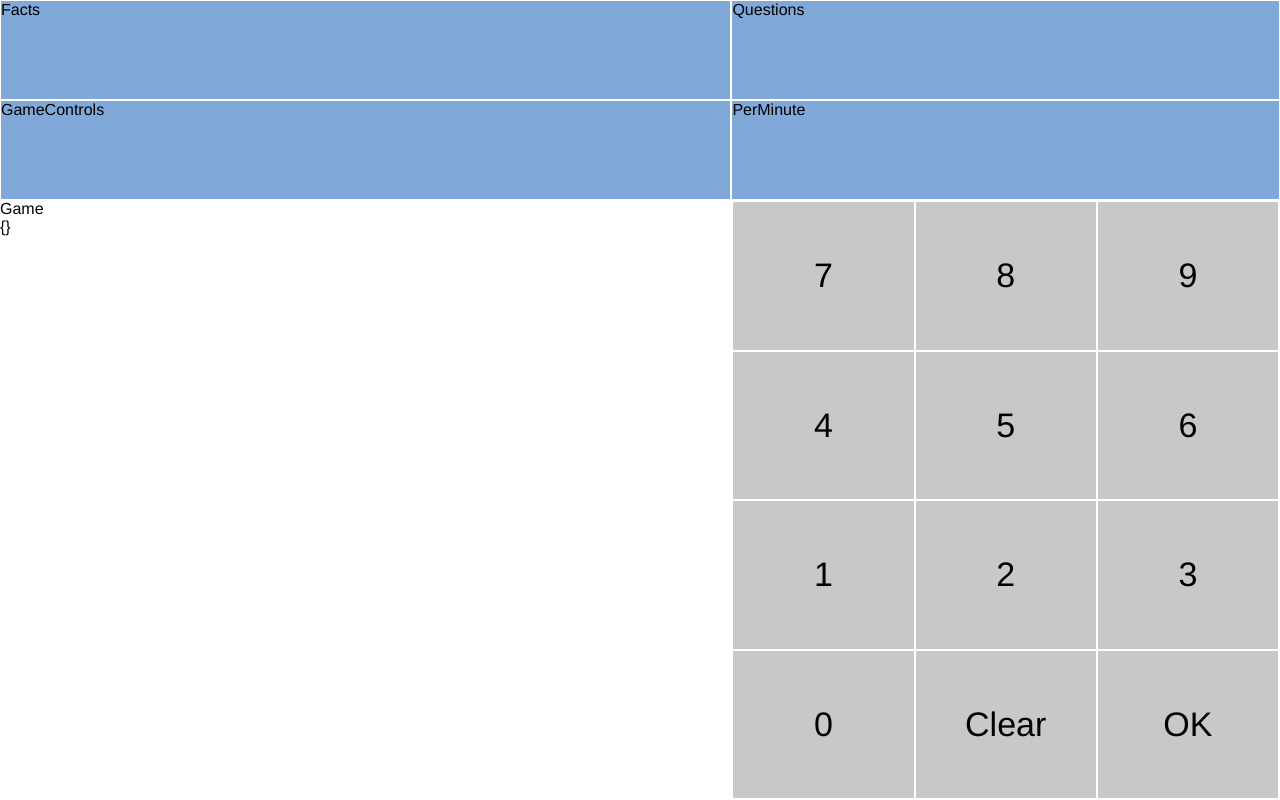
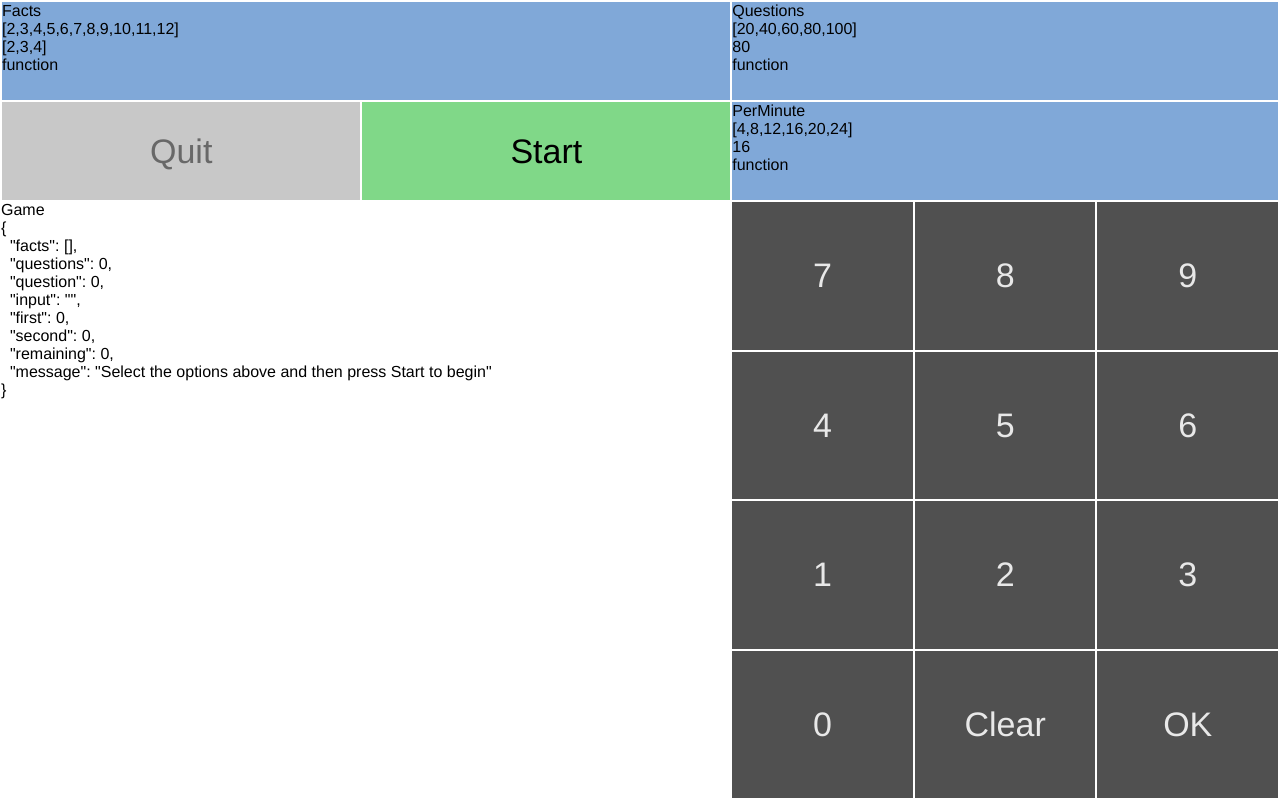
Before and after one commit to philrmass/times-too, a React app: page / in a window 1280 px wide. Built offline with nearby package versions, Linux system fonts and the light colour scheme; the HTML template or start-up script is replaced by a standard one.

Commit message:
add start, quit, and state

```diff
--- a/src/components/App.js
+++ b/src/components/App.js
@@ -1,4 +1,4 @@
-import React, { useReducer } from 'react';
+import React, { useReducer, useState } from 'react';
 import { useLocalStorage } from '../utilities/storage';
 import Facts from './Facts';
 import Game from './Game';
@@ -8,26 +8,110 @@ import PerMinute from './PerMinute';
 import Questions from './Questions';
 import styles from '../styles/App.module.css';
 
-function initGame() {
-  return {};
+function allFacts() {
+  return [2, 3, 4, 5, 6, 7, 8, 9, 10, 11, 12];
 }
 
-function gameReducer(state) {
-  switch (state.type) {
+function initGame() {
+  return {
+    facts: [],
+    questions: 0,
+    question: 0,
+    input: '',
+    first: 0,
+    second: 0,
+    remaining: 0,
+    message: 'Select the options above and then press Start to begin',
+  };
+}
+
+function gameReducer(state, action) {
+  switch (action.type) {
+    case 'start':
+      console.log('START');
+      const [first, second] = pickProblem(action.facts);
+      return {
+        ...initGame(),
+        facts: action.facts,
+        questions: action.questions,
+        first,
+        second,
+        message: '',
+      };
+    case 'input':
+      console.log('INPUT', action);
+      return state;
+    case 'clear':
+      console.log('CLEAR', action);
+      return state;
+    case 'submit':
+      console.log('SUBMIT', action);
+      return state;
+    case 'setTime':
+      console.log('SET-TIME', action.remaining);
+      return {
+        ...state,
+        remaining: action.remaining,
+      };
+    case 'quit':
+      console.log('QUIT');
+      return {
+        ...state,
+        remaining: 0,
+        message: 'You quit', //??? add custom message
+      };
     default:
       return state;
   }
 }
 
+function pickProblem(facts) {
+  const all = allFacts();
+  const fact = pick(facts);
+  const other = pick(all);
+  const order = pick([true, false]);
+
+  return order ? [fact, other] : [other, fact];
+}
+
+function pick(values) {
+  const index = Math.floor(values.length * Math.random());
+  console.log(`  PICK ${values[index]} from [${values}]`);
+  return values[index];
+}
+
 function App() {
-  const factsOptions = [2, 3, 4, 5, 6, 7, 8, 9, 10, 11, 12];
+  const factsOptions = allFacts();
   const questionsOptions = [20, 40, 60, 80, 100];
   const perMinuteOptions = [4, 8, 12, 16, 20, 24];
-  const [game, dispatchGame] = useReducer(gameReducer, initGame());
-  const [facts, setFacts] = useLocalStorage('TimesFacts', [2]);
+  const [game, dispatch] = useReducer(gameReducer, initGame());
+  const [endTime, setEndTime] = useState(0);
+  const [facts, setFacts] = useLocalStorage('TimesFacts', [2, 3, 4]);
   const [questions, setQuestions] = useLocalStorage('TimesQuestions', 80);
   const [perMinute, setPerMinute] = useLocalStorage('TimesPerMinute', 16);
 
+  function startTimer() {
+    const msPerS = 1000;
+    const msPerMin = 60 * msPerS;
+    const length = msPerMin * (questions / perMinute);
+    const now = Date.now();
+    const end = now + length;
+
+    setEndTime(end);
+    dispatch({ type: 'setTime', remaining: Math.ceil(length / msPerS) });
+  }
+
+  function start() {
+    dispatch({ type: 'start', facts, questions });
+    startTimer();
+  }
+
+  function quit() {
+    //??? stop timer
+    dispatch({ type: 'quit' });
+  }
+
+  console.log('  time', endTime && Math.round((endTime - Date.now()) / 1000));
   return (
     <div className={styles.page}>
       <div className={styles.leftColumn}>
@@ -37,6 +121,9 @@ function App() {
           setFacts={setFacts}
         />
         <GameControls
+          isPlaying={game.remaining > 0}
+          start={start}
+          quit={quit}
         />
         <div className={styles.main}>
           <Game
@@ -57,9 +144,9 @@ function App() {
         />
         <div className={styles.main}>
           <NumberPad
-            input={(value) => dispatchGame({ type: 'input', value })}
-            clear={() => dispatchGame({ type: 'input', value: '' })}
-            submit={(value) => dispatchGame({ type: 'submit', value })}
+            input={(value) => dispatch({ type: 'input', value })}
+            clear={() => dispatch({ type: 'input', value: '' })}
+            submit={(value) => dispatch({ type: 'submit', value })}
           />
         </div>
       </div>
--- a/src/components/Facts.js
+++ b/src/components/Facts.js
@@ -1,10 +1,25 @@
 import React from 'react';
+import PropTypes from 'prop-types';
 import styles from '../styles/Facts.module.css';
 
-function Facts() {
+function Facts({
+  factsOptions,
+  facts,
+  setFacts,
+}) {
   return (
-    <div className={styles.main}>Facts</div>
+    <div className={styles.main}>Facts
+      <div>{JSON.stringify(factsOptions)}</div>
+      <div>{JSON.stringify(facts)}</div>
+      <div>{typeof setFacts}</div>
+    </div>
   );
 }
 
+Facts.propTypes = {
+  factsOptions: PropTypes.arrayOf(PropTypes.number),
+  facts: PropTypes.arrayOf(PropTypes.number),
+  setFacts: PropTypes.func.isRequired,
+};
+
 export default Facts;
--- a/src/components/Game.js
+++ b/src/components/Game.js
@@ -9,7 +9,7 @@ function Game({
     <div className={styles.main}>
       Game
       <div>
-        {JSON.stringify(game)}
+        {JSON.stringify(game, null, 2)}
       </div>
     </div>
   );
--- a/src/components/GameControls.js
+++ b/src/components/GameControls.js
@@ -1,10 +1,36 @@
 import React from 'react';
+import PropTypes from 'prop-types';
 import styles from '../styles/GameControls.module.css';
 
-function GameControls() {
+function GameControls({
+  isPlaying,
+  start,
+  quit,
+}) {
   return (
-    <div className={styles.main}>GameControls</div>
+    <div className={styles.main}>
+      <button
+        className={`${styles.button} ${styles.quit}`}
+        disabled={!isPlaying}
+        onClick={quit}
+      >
+        Quit
+      </button>
+      <button
+        className={`${styles.button} ${styles.start}`}
+        disabled={isPlaying}
+        onClick={start}
+      >
+        Start
+      </button>
+    </div>
   );
 }
 
+GameControls.propTypes = {
+  isPlaying: PropTypes.bool.isRequired,
+  start: PropTypes.func.isRequired,
+  quit: PropTypes.func.isRequired,
+};
+
 export default GameControls;
--- a/src/components/PerMinute.js
+++ b/src/components/PerMinute.js
@@ -1,10 +1,25 @@
 import React from 'react';
+import PropTypes from 'prop-types';
 import styles from '../styles/PerMinute.module.css';
 
-function PerMinute() {
+function PerMinute({
+  perMinuteOptions,
+  perMinute,
+  setPerMinute,
+}) {
   return (
-    <div className={styles.main}>PerMinute</div>
+    <div className={styles.main}>PerMinute
+      <div>{JSON.stringify(perMinuteOptions)}</div>
+      <div>{JSON.stringify(perMinute)}</div>
+      <div>{typeof setPerMinute}</div>
+    </div>
   );
 }
 
+PerMinute.propTypes = {
+  perMinuteOptions: PropTypes.arrayOf(PropTypes.number),
+  perMinute: PropTypes.number,
+  setPerMinute: PropTypes.func.isRequired,
+};
+
 export default PerMinute;
--- a/src/components/Questions.js
+++ b/src/components/Questions.js
@@ -1,10 +1,25 @@
 import React from 'react';
+import PropTypes from 'prop-types';
 import styles from '../styles/Questions.module.css';
 
-function Questions() {
+function Questions({
+  questionsOptions,
+  questions,
+  setQuestions,
+}) {
   return (
-    <div className={styles.main}>Questions</div>
+    <div className={styles.main}>Questions
+      <div>{JSON.stringify(questionsOptions)}</div>
+      <div>{JSON.stringify(questions)}</div>
+      <div>{typeof setQuestions}</div>
+    </div>
   );
 }
 
+Questions.propTypes = {
+  questionsOptions: PropTypes.arrayOf(PropTypes.number),
+  questions: PropTypes.number,
+  setQuestions: PropTypes.func.isRequired,
+};
+
 export default Questions;
--- a/src/index.css
+++ b/src/index.css
@@ -1,6 +1,11 @@
 :root {
-  --bg-number-pad: #c8c8c8;
+  --bg-gray: #c8c8c8;
+  --bg-dark-gray: #505050;
+  --bg-red: #d88880;
+  --bg-green: #80d888;
   --bg-blue: #80a8d8;
+  --text-white: #e8e8e8;
+  --text-gray: #686868;
   --border: 1px solid white;
   --size-number-pad: 34px;
 }
--- a/src/styles/App.module.css
+++ b/src/styles/App.module.css
@@ -1,6 +1,7 @@
 .page {
   height: 100vh;
   display: flex;
+  border: var(--border);
 }
 
 .leftColumn {
--- a/src/styles/Game.module.css
+++ b/src/styles/Game.module.css
@@ -1,3 +1,4 @@
 .main {
   height: 100%;
+  white-space: pre;
 }
--- a/src/styles/GameControls.module.css
+++ b/src/styles/GameControls.module.css
@@ -1,5 +1,25 @@
 .main {
   height: 100px;
+  background: var(--bg-blue);
+  display: flex;
+  justify-content: stretch;
+  font-size: var(--size-number-pad);
+}
+
+.button {
+  flex-grow: 1;
   border: var(--border);
-  background: var(--bg-blue);
 }
+
+.button:disabled {
+  background: var(--bg-gray);
+  color: var(--text-gray);
+}
+
+.start {
+  background: var(--bg-green);
+}
+
+.quit{
+  background: var(--bg-red);
+}
--- a/src/styles/NumberPad.module.css
+++ b/src/styles/NumberPad.module.css
@@ -1,7 +1,7 @@
 .main {
   height: 100%;
-  border: var(--border);
-  background: var(--bg-number-pad);
+  background: var(--bg-dark-gray);
+  color: var(--text-white);
   font-size: var(--size-number-pad);
   display: grid;
   grid-template-columns: 1fr 1fr 1fr;
```
